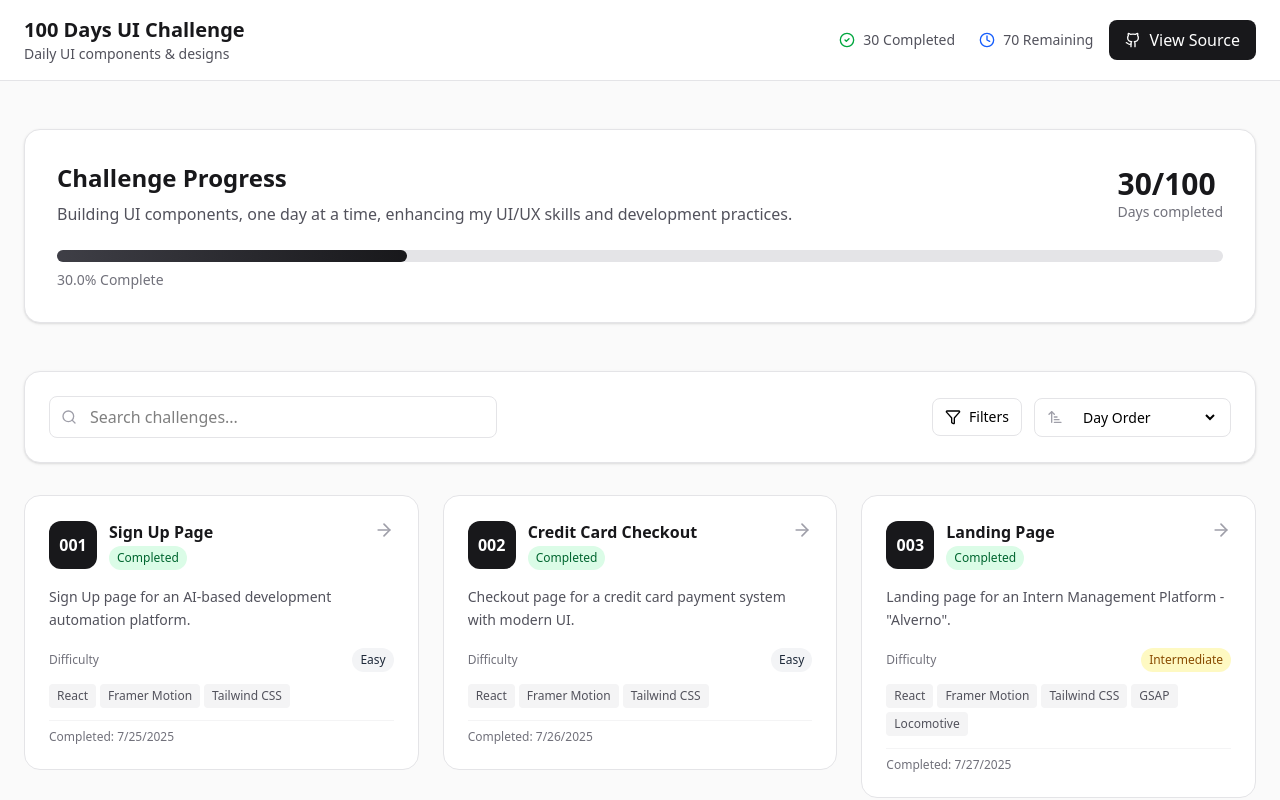
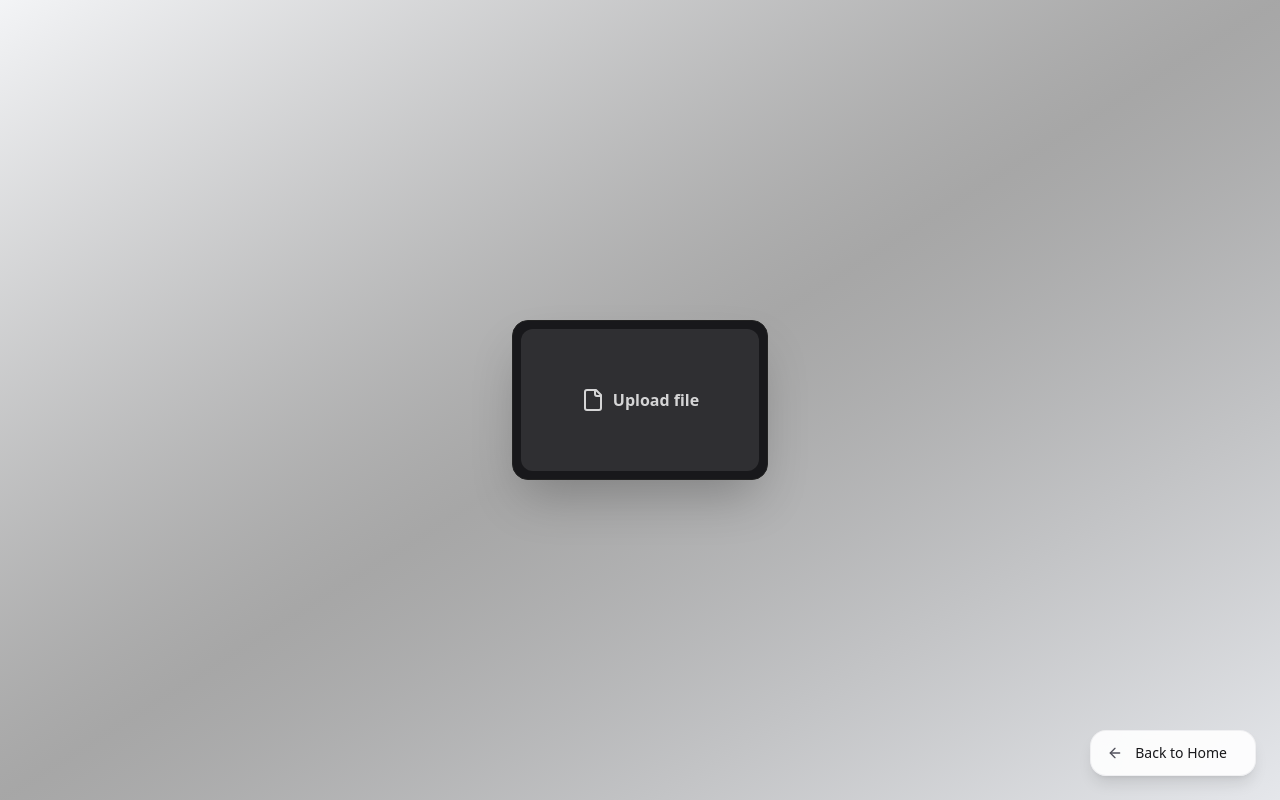
Before and after one commit to PrathamS1/dailyUIChallenges, a React (Vite) app: page /031 in a window 1280 px wide. Shown: the top 800 px of the page. Built offline with nearby package versions, Linux system fonts and the light colour scheme; a web font is replaced by a local one.

Commit message:
completed ui challenge 031 - File upload, created a file upload input with animations

```diff
--- a/src/App.jsx
+++ b/src/App.jsx
@@ -31,6 +31,7 @@ import DropdownShowcase from "./components/dailyUI027";
 import ContactPage from "./components/dailyUI028";
 import MapDesign from "./components/dailyUI029";
 import PricingCard from "./components/dailyUI030";
+import FileUpload from "./components/dailyUI031";
 
 function App() {
   return (
@@ -67,6 +68,7 @@ function App() {
         <Route path="/028" element={<ContactPage />} />
         <Route path="/029" element={<MapDesign />} />
         <Route path="/030" element={<PricingCard />} />
+        <Route path="/031" element={<FileUpload />} />
         <Route path="/plugin-management" element={<PluginManagement />} />
 
         {/* <Route path="/002" element={<New Element />} /> */}
--- a/src/components/Navigation.jsx
+++ b/src/components/Navigation.jsx
@@ -365,6 +365,17 @@ const Navigation = () => {
         technologies: ["React", "Framer Motion", "Tailwind CSS"],
         difficulty: "Intermediate",
         completedDate: "2025-08-30",
+      },
+      {
+        day: "031",
+        title: "File Upload",
+        description:
+          "A file upload component with drag-and-drop support and preview.",
+        status: "completed",
+        route: "/031",
+        technologies: ["React", "Framer Motion", "Tailwind CSS"],
+        difficulty: "Intermediate",
+        completedDate: "2025-08-31",
       },
       // Add more challenges as they're completed
     ],
--- /dev/null
+++ b/src/components/dailyUI031.jsx
@@ -0,0 +1,140 @@
+import React, { useRef, useState } from "react";
+import { motion } from "framer-motion";
+import { File, Check, X } from "lucide-react";
+import BackToHome from "./BackToHome";
+
+export default function FileUpload() {
+  const cardRef = useRef();
+  const inputRef = useRef();
+  const [hovered, setHovered] = useState(false);
+  const [tilt, setTilt] = useState({ x: 0, y: 0 });
+  const [uploadedFile, setUploadedFile] = useState(null);
+  const [uploadSuccess, setUploadSuccess] = useState(false);
+
+  function handleMouseMove(e) {
+    if (uploadSuccess) return;
+    const rect = cardRef.current.getBoundingClientRect();
+    const x = e.clientX - rect.left;
+    const y = e.clientY - rect.top;
+    const nx = (x / rect.width) * 2 - 1;
+    const ny = (y / rect.height) * 2 - 1;
+    setTilt({ x: nx * 18, y: ny * 18 });
+  }
+
+  function handleMouseLeave() {
+    if (uploadSuccess) return;
+    setTilt({ x: 0, y: 0 });
+    setHovered(false);
+  }
+
+  function handleCardClick() {
+    if (inputRef.current && !uploadSuccess) inputRef.current.click();
+  }
+
+  function handleFileChange(e) {
+    const file = e.target.files[0];
+    if (file) {
+      setUploadedFile(file);
+      setUploadSuccess(true);
+      setHovered(false);
+      setTilt({ x: 0, y: 0 });
+    }
+  }
+
+  function handleRemoveFile() {
+    setUploadedFile(null);
+    setUploadSuccess(false);
+    if (inputRef.current) inputRef.current.value = "";
+  }
+
+  return (
+    <div className="min-h-screen flex flex-col items-center justify-center bg-gradient-to-br from-gray-100 via-[#222]/40 to-gray-200 relative">
+      <BackToHome />
+      <div
+        ref={cardRef}
+        className="w-[16rem] min-h-[10rem] rounded-2xl shadow-2xl border border-[#222] p-10 flex flex-col items-center justify-center relative overflow-hidden group bg-[#18181b]"
+        onMouseMove={handleMouseMove}
+        onMouseEnter={() => !uploadSuccess && setHovered(true)}
+        onMouseLeave={handleMouseLeave}
+        onClick={handleCardClick}
+        style={{ cursor: uploadSuccess ? "default" : "pointer" }}
+        tabIndex={0}
+        role="button"
+        aria-label="Upload file"
+      >
+        {!uploadSuccess && (
+          <motion.div
+            initial={{ y: 0, opacity: 1 }}
+            animate={hovered ? { y: -120, opacity: 1 } : { y: 0, opacity: 1 }}
+            transition={{ type: "spring", stiffness: 180, damping: 18 }}
+            className="absolute inset-0 flex flex-col items-center justify-center z-20 pointer-events-none p-2"
+          >
+            <div className="bg-white/10 rounded-xl w-full h-full justify-center flex items-center gap-2">
+              <File className="w-6 h-6 text-white opacity-80" />
+              <span className="text-white text-base font-semibold opacity-80">
+                Upload file
+              </span>
+            </div>
+          </motion.div>
+        )}
+
+        {!uploadSuccess && (
+          <motion.div
+            initial={{ y: 80, opacity: 0 }}
+            animate={hovered ? { y: 0, opacity: 1 } : { y: 80, opacity: 0 }}
+            transition={{ type: "spring", stiffness: 180, damping: 18 }}
+            className="absolute left-1/2 top-1/2 -translate-x-1/2 -translate-y-1/2 z-10"
+          >
+            <motion.div
+              animate={{ rotateX: tilt.y, rotateY: -tilt.x }}
+              transition={{ type: "spring", stiffness: 200, damping: 18 }}
+              style={{ perspective: 400 }}
+            >
+              <File className="w-16 h-16 text-white drop-shadow-lg" />
+            </motion.div>
+          </motion.div>
+        )}
+
+        {uploadSuccess && (
+          <motion.div
+            initial={{ scale: 0, opacity: 0 }}
+            animate={{ scale: 1, opacity: 1 }}
+            transition={{ type: "spring", stiffness: 300, damping: 18 }}
+            className="absolute left-1/2 top-1/2 -translate-x-1/2 -translate-y-1/2 z-20"
+          >
+            <Check className="w-16 h-16 text-green-400 drop-shadow-lg" />
+          </motion.div>
+        )}
+
+        <input
+          ref={inputRef}
+          type="file"
+          className="hidden"
+          onChange={handleFileChange}
+          aria-label="Upload file"
+        />
+      </div>
+
+      {uploadSuccess && uploadedFile && (
+        <div className="mt-6 flex items-center gap-2">
+          <div className="px-4 py-2 rounded-full bg-[#222] text-white flex items-center gap-3 shadow-lg border border-[#333]">
+            <span className="font-semibold text-sm truncate max-w-[160px]">
+              {uploadedFile.name}
+            </span>
+            <span className="bg-green-500 text-white text-xs px-2 py-1 rounded-full font-bold">
+              Successful
+            </span>
+            <button
+              className="ml-2 p-1 rounded-full hover:bg-[#333] transition-colors"
+              onClick={handleRemoveFile}
+              aria-label="Remove file"
+              type="button"
+            >
+              <X className="w-4 h-4 text-white" />
+            </button>
+          </div>
+        </div>
+      )}
+    </div>
+  );
+}
```
Also changed, not shown: 1 other file (tests, documents, lock files or other folders).
